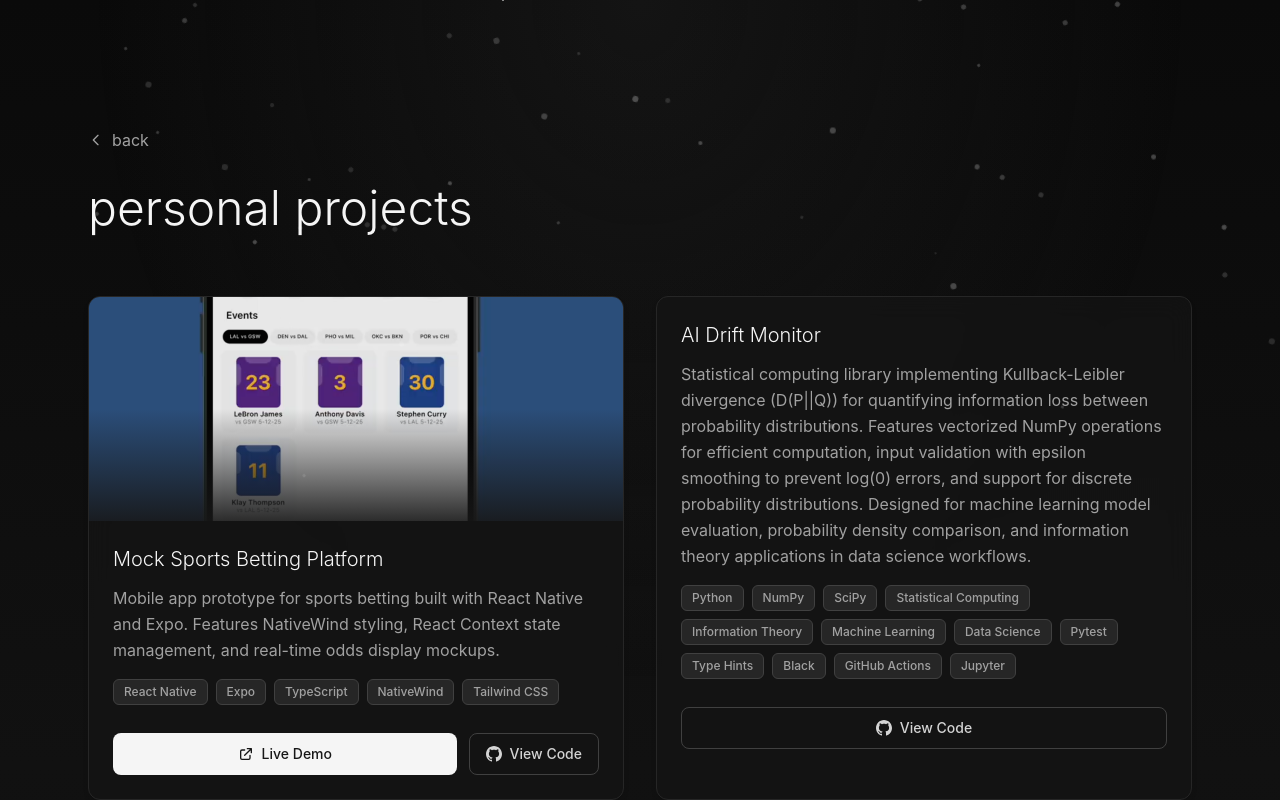
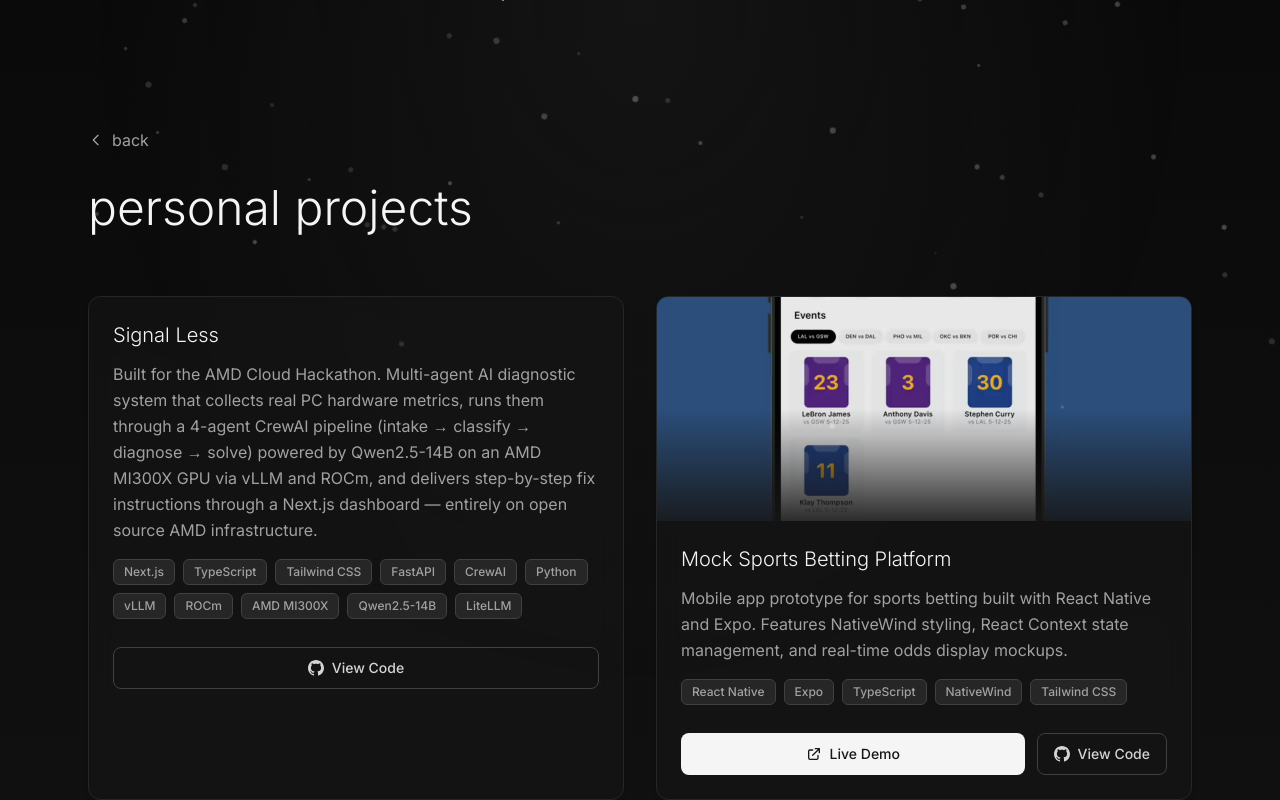
Before and after one commit to thomxsnguyen/personal_portfolio, a React (Vite) app: page /personal-projects in a window 1280 px wide. Shown: the top 800 px of the page. Built offline with nearby package versions, Linux system fonts and the light colour scheme.

Commit message:
added signless project, fix google imports

```diff
--- a/src/index.css
+++ b/src/index.css
@@ -1,6 +1,6 @@
+@import url("https://fonts.googleapis.com/css2?family=Inter:wght@300;400;500;600;700;800&display=swap");
+
 @import "tailwindcss";
-
-@import url("https://fonts.googleapis.com/css2?family=Inter:wght@300;400;500;600;700;800&display=swap");
 
 * {
   box-sizing: border-box;
--- a/src/pages/PersonalProjects.tsx
+++ b/src/pages/PersonalProjects.tsx
@@ -36,6 +36,25 @@ function PersonalProjects() {
   }, []);
 
   const personalProjects: ProjectItem[] = [
+    {
+      title: "Signal Less",
+      description:
+        "Built for the AMD Cloud Hackathon. Multi-agent AI diagnostic system that collects real PC hardware metrics, runs them through a 4-agent CrewAI pipeline (intake → classify → diagnose → solve) powered by Qwen2.5-14B on an AMD MI300X GPU via vLLM and ROCm, and delivers step-by-step fix instructions through a Next.js dashboard — entirely on open source AMD infrastructure.",
+      technologies: [
+        "Next.js",
+        "TypeScript",
+        "Tailwind CSS",
+        "FastAPI",
+        "CrewAI",
+        "Python",
+        "vLLM",
+        "ROCm",
+        "AMD MI300X",
+        "Qwen2.5-14B",
+        "LiteLLM",
+      ],
+      githubLink: "https://github.com/thomxsnguyen/signal-less",
+    },
     {
       title: "Mock Sports Betting Platform",
       description:
--- a/src/pages/Projects.tsx
+++ b/src/pages/Projects.tsx
@@ -118,6 +118,25 @@ function Projects() {
   ];
 
   const personalProjects: ProjectItem[] = [
+    {
+      title: "Signal Less",
+      description:
+        "Built for the AMD Cloud Hackathon. Multi-agent AI diagnostic system that collects real PC hardware metrics, runs them through a 4-agent CrewAI pipeline (intake → classify → diagnose → solve) powered by Qwen2.5-14B on an AMD MI300X GPU via vLLM and ROCm, and delivers step-by-step fix instructions through a Next.js dashboard — entirely on open source AMD infrastructure.",
+      technologies: [
+        "Next.js",
+        "TypeScript",
+        "Tailwind CSS",
+        "FastAPI",
+        "CrewAI",
+        "Python",
+        "vLLM",
+        "ROCm",
+        "AMD MI300X",
+        "Qwen2.5-14B",
+        "LiteLLM",
+      ],
+      githubLink: "https://github.com/thomxsnguyen/signal-less",
+    },
     {
       title: "Mock Sports Betting Platform",
       description:
```
Also changed, not shown: public/signal less.png (added).
